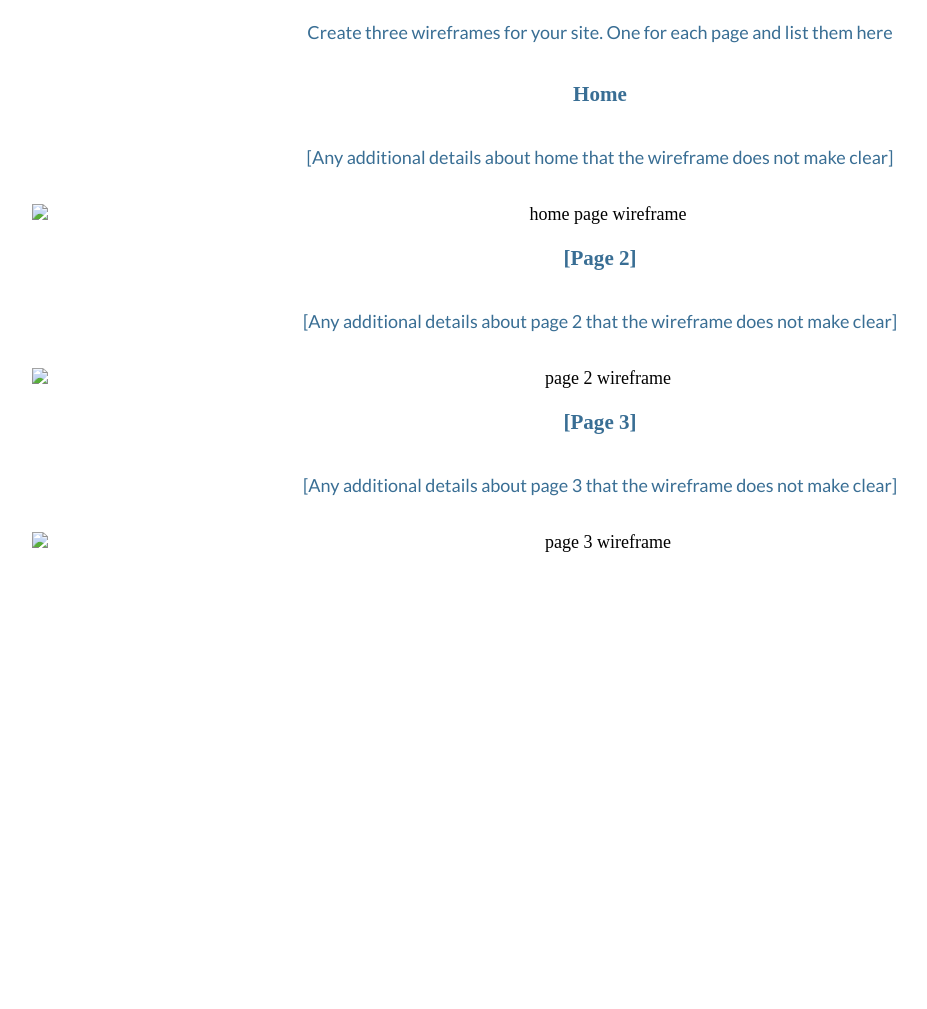
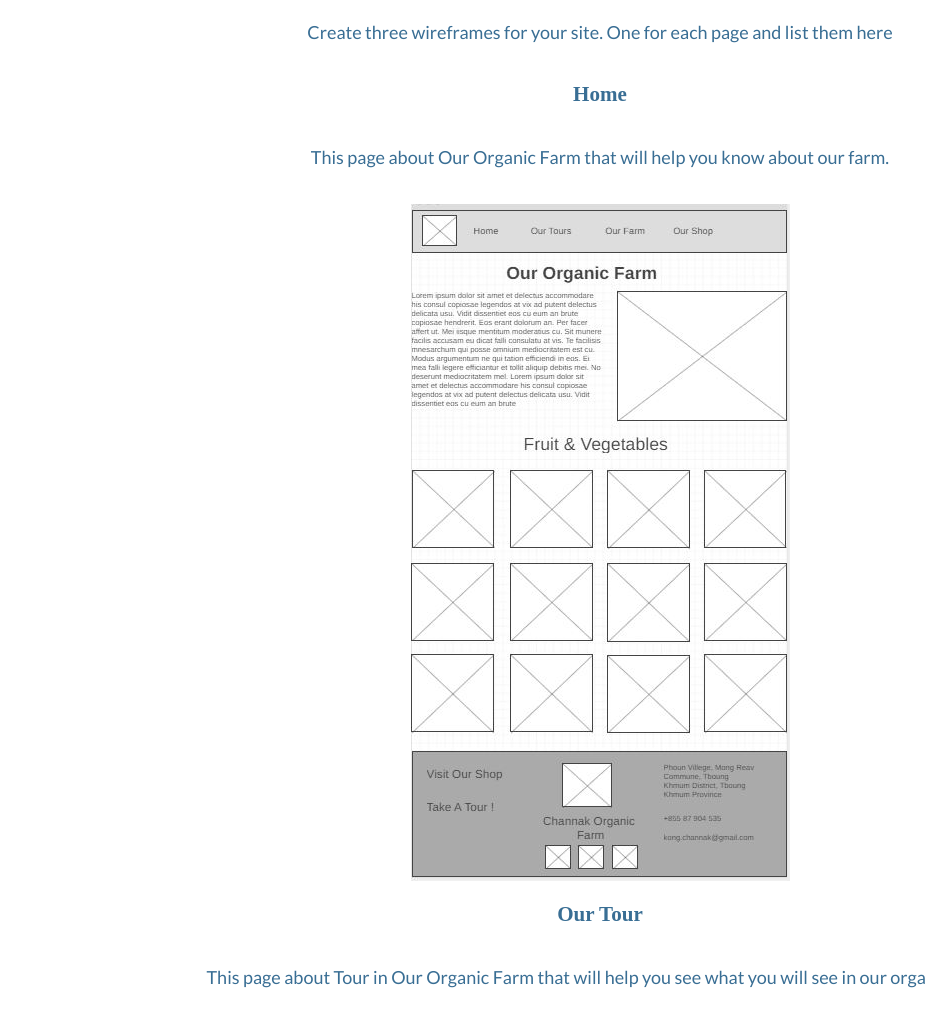
Before and after one commit to Channak092/wdd130, a plain HTML site: page home_garden/site-plan.html in a window 1280 px wide. Shown: the part 9076-10085 px from the top of the page, without its empty margins (40-967 px from the left). Before the commit the page ends 9701 px from the top, so only its background shows below. Drawn offline with Linux system fonts and the light colour scheme; a web font is replaced by a local one.

Commit message:
3 page wireframes

```diff
--- a/home_garden/site-plan.html
+++ b/home_garden/site-plan.html
@@ -157,21 +157,21 @@
 
       <h3>Home</h3>
       <p>
-        [Any additional details about home that the wireframe does not make clear]
+        This page about Our Organic Farm that will help you know about our farm.
       </p>
-      <img src="#" alt="home page wireframe">
+      <img src="image/our_farm.JPG" alt="home page wireframe">
 
-      <h3>[Page 2]</h3>
+      <h3>Our Tour</h3>
       <p>
-        [Any additional details about page 2 that the wireframe does not make clear]
+        This page about Tour in Our Organic Farm that will help you see what you will see in our organic farm.
       </p>
-      <img src="#" alt="page 2 wireframe">
+      <img src="image/our_tours.JPG" alt="our tour wireframe">
 
-      <h3>[Page 3]</h3>
+      <h3>Our Shop</h3>
       <p>
-        [Any additional details about page 3 that the wireframe does not make clear]
+        This page about Our Shop in Organic Farm that will help you see what we sell in our farm.
       </p>
-      <img src="#" alt="page 3 wireframe">
+      <img src="image/our_shop.JPG" alt="our shop wireframe">
     </main>
   </body>
 
```
Also changed, not shown: home_garden/image/our_farm.JPG (added), home_garden/image/our_shop.JPG (added), home_garden/image/our_tours.JPG (added).
